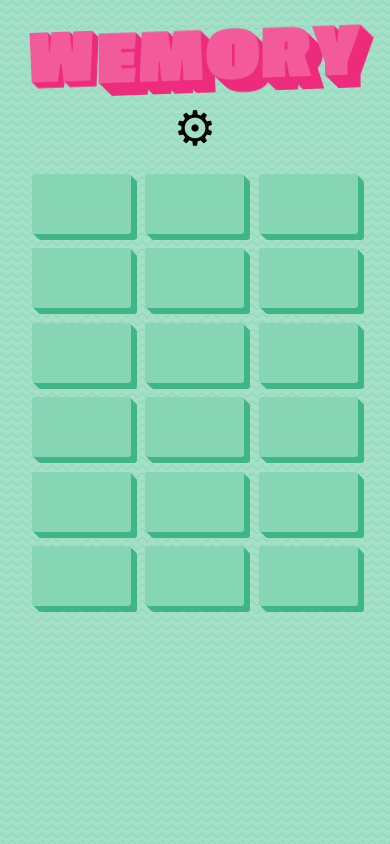
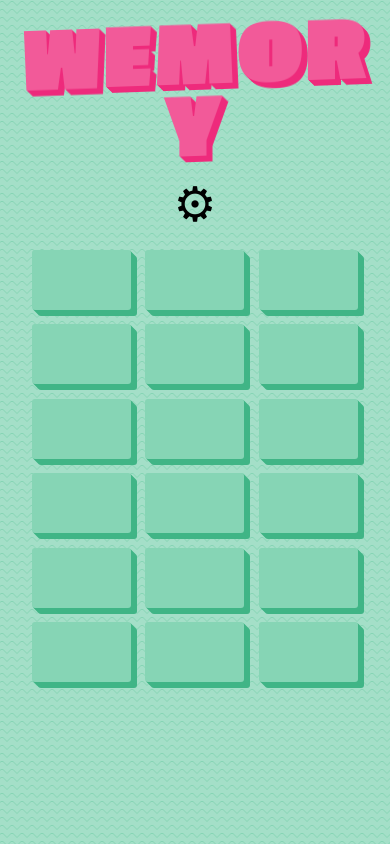
Before and after one commit to duerdod/wemory, a React (Create React App) app: page / in a window 390 px wide. Built offline with nearby package versions, Linux system fonts and the light colour scheme; a web font is replaced by a local one.

Commit message:
Replace media query

```diff
--- a/src/Theme.ts
+++ b/src/Theme.ts
@@ -1,4 +1,31 @@
 import { createGlobalStyle } from 'styled-components';
+
+const deviceWidths = {
+  smallDown: 'max-width: 40em',
+  largeUp: 'min-width: 40em'
+}
+
+type ValidSize = 'smallDown' | 'largeUp'
+
+interface IDeviceWidths {
+  [key: string]: (css: string | TemplateStringsArray) => string
+}
+
+// Rewwrite to expect the css helper (eg. a fn?).
+// I think it's needed to get syntax highlight...
+export const deviceWidth = Object.keys(deviceWidths).reduce((widths, currentWidth) => {
+  // Object property returns a function which wraps the params in a media query.
+  widths[currentWidth as ValidSize] = css => `
+    @media (${deviceWidths[currentWidth as ValidSize]}) {
+      ${css}
+    }
+  `
+  return widths
+}, {} as IDeviceWidths)
+
+// Call it either with or without ()
+// ie deviceWidth.smallDown(``) or deviceWidth.smallDown``
+
 
 export const theme = {
   fontFamily: 'Passion One, Baloo Bhai, sans-serif',
@@ -11,7 +38,7 @@ export const theme = {
   titleTextShadow: 'hsl(335, 85%, 55%)',
   secondaryColor: 'hsl(49.8, 100%, 64.1%)',
   transition: '150ms cubic-bezier(0, 0, 0.58, 1)',
-};
+}
 
 export const GlobalStyle = createGlobalStyle`
 
--- a/src/components/Board.tsx
+++ b/src/components/Board.tsx
@@ -8,6 +8,7 @@ import {
 } from '../context/memory-context';
 
 import { WonGame } from './WonGame';
+import { deviceWidth } from '../Theme';
 
 const Container = styled.div`
   position: relative;
@@ -19,9 +20,9 @@ const Container = styled.div`
   grid-gap: 0.9rem;
   justify-content: center;
   grid-template-columns: repeat(6, 1fr);
-  @media screen and (max-width: 35em) {
-    grid-template-columns: repeat(auto-fit, minmax(80px, 1fr));
-  }
+  ${deviceWidth.smallDown`
+      grid-template-columns: repeat(auto-fit, minmax(80px, 1fr));
+  `}
 `;
 
 export const Board: React.FC = () => {
--- a/src/components/Card.tsx
+++ b/src/components/Card.tsx
@@ -1,7 +1,7 @@
 import React, { useEffect, useCallback, ReactNode } from 'react';
 import styled from 'styled-components';
 import { useSpring, animated } from 'react-spring';
-import { theme } from '../Theme';
+import { theme, deviceWidth } from '../Theme';
 import {
   MemoryCard,
   useMemoryDispatch,
@@ -52,13 +52,12 @@ export const StyledCard = styled(animated.button)<StyledCardProps>`
     /* padding: 5px; */
   }
 
-  @media screen and (max-width: 35em) {
+  ${deviceWidth.smallDown`
     height: 60px;
-    span {
-      font-size: 2.7rem;
-    }
-    /* height: 100%; */
-  }
+      span {
+        font-size: 2.7rem;
+      }
+  `}
 `;
 
 interface CardContentProps {
--- a/src/components/Modal.tsx
+++ b/src/components/Modal.tsx
@@ -2,6 +2,7 @@ import React, { ReactNode, useEffect } from 'react';
 import { createPortal } from 'react-dom';
 import { useTransition, animated, config } from 'react-spring';
 import styled from 'styled-components';
+import { deviceWidth } from '../Theme';
 
 const Backdrop = styled.div`
   position: absolute;
@@ -33,7 +34,7 @@ const ModalContainer = styled(animated.div)`
     background: black;
     opacity: 0.2;
   }
-  @media screen and (max-width: 40em) {
+  ${deviceWidth.smallDown`
     left: 0%;
     right: 0%;
     top: 15%;
@@ -43,7 +44,7 @@ const ModalContainer = styled(animated.div)`
     &.center {
       top: 50%;
     }
-  }
+  `}
 `;
 
 export interface ModalState {
--- a/src/components/Title.tsx
+++ b/src/components/Title.tsx
@@ -26,14 +26,6 @@ const TitleContainer = styled.div`
 
 const M = styled(animated.h1)`
   ${TitleStyle}
-  display: inline-block;
-  font-size: 9rem;
-  will-change: transform, text-shadow;
-
-  @media screen and (max-width: 40em) {
-    font-size: 5rem;
-    /* letter-spacing: inherit; */
-  }
 `;
 
 // Craycray = Rewrite.
@@ -58,40 +50,39 @@ const { titleTextShadow } = theme;
 // ReactNode? Element[]? JSX.Element?!
 export const Title = (): any => {
   const { windowSize } = useDeviceWidth();
+
+  // This isn't really working because the spring isn't updated.
   const shadowCount = windowSize.innerWidth > 600 ? 13 : 6;
 
   // @ts-ignore
   const { textShadow, transform } = useSpring({
     from: {
-      transform: 'rotateX(0deg) translate(0px, -4px)',
+      transform: 'rotateX(0deg) translate(-1px, 1px)',
       textShadow: shadow({ color: titleTextShadow, number: shadowCount })
     },
     to: async (next: ({ transform, textShadow }: IChain) => Promise<void>) => {
-      // @ts-ignore
       while (1) {
-        // await wait(1000);
         await wait(2000);
         await next({
-          transform: 'rotateX(180deg) translate(0px, 8px)',
+          transform: 'rotateX(180deg) translate(2px, 6px)',
           textShadow: shadow({
             color: titleTextShadow,
             number: shadowCount,
             negative: true
           })
         });
-        await wait(15000);
-        // await wait(1000);
+        await wait(13000);
         await next({
-          transform: 'rotateX(0deg) translate(0px, 0px)',
+          transform: 'rotateX(0deg) translate(-1px, 1px)',
           textShadow: shadow({
             color: titleTextShadow,
-            number: shadowCount,
-            negative: false
+            number: shadowCount
           })
         });
       }
     },
     config: { tension: 240, friction: 8 }
+    // delay: 200000
   });
 
   return (
@@ -108,24 +99,3 @@ export const Title = (): any => {
     </TitleContainer>
   );
 };
-
-/*
-
-    <div style={{ textAlign: 'center' }}>
-      <M style={{ transform }}>M</M>
-      <StyledTitle
-        // size="9rem"
-        onClick={() =>
-          dispatch({
-            type: 'INIT',
-            payload: { cardType, cardCount: cards.length }
-          })
-        }
-      >
-{title}
-        Emory
-      </StyledTitle>
-    </div>
-
-
-*/
--- a/src/components/WonGame.tsx
+++ b/src/components/WonGame.tsx
@@ -3,14 +3,14 @@ import styled from 'styled-components';
 import { useChain, animated, interpolate } from 'react-spring';
 import { useMemoryState, useMemoryDispatch } from '../context/memory-context';
 import { StyledCard } from './Card';
-import { theme } from '../Theme';
+import { theme, deviceWidth } from '../Theme';
 import { Button } from './ui/Button';
 import { adjustLightness, coolShadow } from '../utils/index';
 
 import { UseWonGameAnimationText } from './animations/UseWonGameAnimationText';
 import { useWonGameCardsAnimation } from './animations/useWonGameCardsAnimation';
 
-// The complete component is bull crap.
+// The complete component is bullcrap.
 
 const CongratsContainer = styled.div`
   grid-column: 1 / 8;
@@ -38,26 +38,26 @@ const Congrats = styled(animated.h2)`
     padding-bottom: 1.5rem;
     padding-top: 0;
     color: ${theme.titleColor};
-    text-shadow: ${coolShadow(adjustLightness(theme.titleColor, 20), 6)};
+    text-shadow: ${coolShadow(adjustLightness(theme.titleColor, 20), 3)};
   }
 
-  @media screen and (max-width: 40em) {
+  ${deviceWidth.smallDown`
     font-size: 3rem;
     &.second {
       font-size: 1.5rem;
     }
-  }
+    `}
 `;
 
 const ButtonContainer = styled(animated.div)`
-  @media screen and (max-width: 40em) {
+  ${deviceWidth.smallDown`
     font-size: 1rem;
     padding: 0;
     button {
       white-space: nowrap;
       font-size: 1rem;
     }
-  }
+  `}
 `;
 
 interface TransitionProps {
--- a/src/components/ui/Button.tsx
+++ b/src/components/ui/Button.tsx
@@ -48,9 +48,8 @@ const StyledButton = styled.button(
     box-shadow: inset 0 0 0 2px ${adjustLightness(buttonColors[color], 7)};
     border-radius: 0.55rem;
     transform-style: preserve-3d;
-    transition: transform 150ms ${theme.transition}, filter 150ms ${
-    theme.transition
-  };
+    transition: transform 150ms ${theme.transition},
+      filter 150ms ${theme.transition};
 
     &::before {
       content: 'HUGS ME';
@@ -68,10 +67,8 @@ const StyledButton = styled.button(
       filter: drop-shadow(
         2px 2px 6px ${adjustLightness(buttonColors[color], 1)}
       );
-      transition: transform 150ms ${theme.transition}, filter 150ms ${
-    theme.transition
-  };
-
+      transition: transform 150ms ${theme.transition},
+        filter 150ms ${theme.transition};
     }
 
     &:hover {
@@ -81,9 +78,9 @@ const StyledButton = styled.button(
       &::before {
         transform: translate3d(0, 0.5rem, -1rem);
         filter: drop-shadow(
-        2px 1px 4px ${adjustLightness(buttonColors[color], 1)}
-      );
-
+          2px 1px 4px ${adjustLightness(buttonColors[color], 1)}
+        );
+      }
     }
 
     &:active {
@@ -94,15 +91,10 @@ const StyledButton = styled.button(
       &::before {
         transform: translate3d(0, 0, -1rem);
         filter: drop-shadow(
-        0px 0px 0px ${adjustLightness(buttonColors[color], 1)}
-      );
-
+          0px 0px 0px ${adjustLightness(buttonColors[color], 1)}
+        );
+      }
     }
-  }
-
-  button:focus {outline:0;}
-
-
   `
 );
 
--- a/src/components/ui/TitleStyle.tsx
+++ b/src/components/ui/TitleStyle.tsx
@@ -1,17 +1,21 @@
 import { css } from 'styled-components';
-import { theme } from '../../Theme';
+import { theme, deviceWidth } from '../../Theme';
 import { coolShadow } from '../../utils/coolShadow';
 
 export const TitleStyle = css`
   max-width: 600px;
   line-height: 3.2rem;
   text-transform: uppercase;
-  letter-spacing: 10px;
+  letter-spacing: 12px;
   color: ${theme.titleColor};
   font-family: ${theme.fontFamily};
   cursor: pointer;
   transition: all ${theme.transition};
   margin-top: 2rem;
+  font-size: 9rem;
+  display: inline-block;
+  will-change: transform, text-shadow;
+  transform: translate3d(7px, 2px, 2px) skew(0deg, 0deg);
 
   &.with-shadow {
     text-shadow: ${coolShadow(theme.titleTextShadow, 13)};
@@ -19,18 +23,33 @@ export const TitleStyle = css`
 
   &:hover {
     text-shadow: ${coolShadow(theme.titleTextShadow, 6)};
-    transform: translate3d(7px, 2px, 2px) skew(0deg, 0deg);
+    /* transform: translate3d(7px, 2px, 2px) skew(0deg, 0deg); */
   }
 
-  @media screen and (max-width: 40em) {
+  ${deviceWidth.smallDown(`
     margin-top: 1rem;
-    letter-spacing: 2px;
+    letter-spacing: 4px;
     transform: none;
     font-size: 6rem;
     text-shadow: ${coolShadow(theme.titleTextShadow, 6)};
-    &:hover {
-      text-shadow: initial;
-      transform: none;
+
+    &.with-shadow {
+      text-shadow: ${coolShadow(theme.titleTextShadow, 6)};
+    }
+  `)}
+
+
+/*
+  @media screen and (max-width: 40em) {
+     margin-top: 1rem;
+    letter-spacing: 4px;
+    transform: none;
+    font-size: 6rem;
+    text-shadow: ${coolShadow(theme.titleTextShadow, 6)};
+
+    &.with-shadow {
+      text-shadow: ${coolShadow(theme.titleTextShadow, 6)};
     }
   }
+  */
 `;
```
